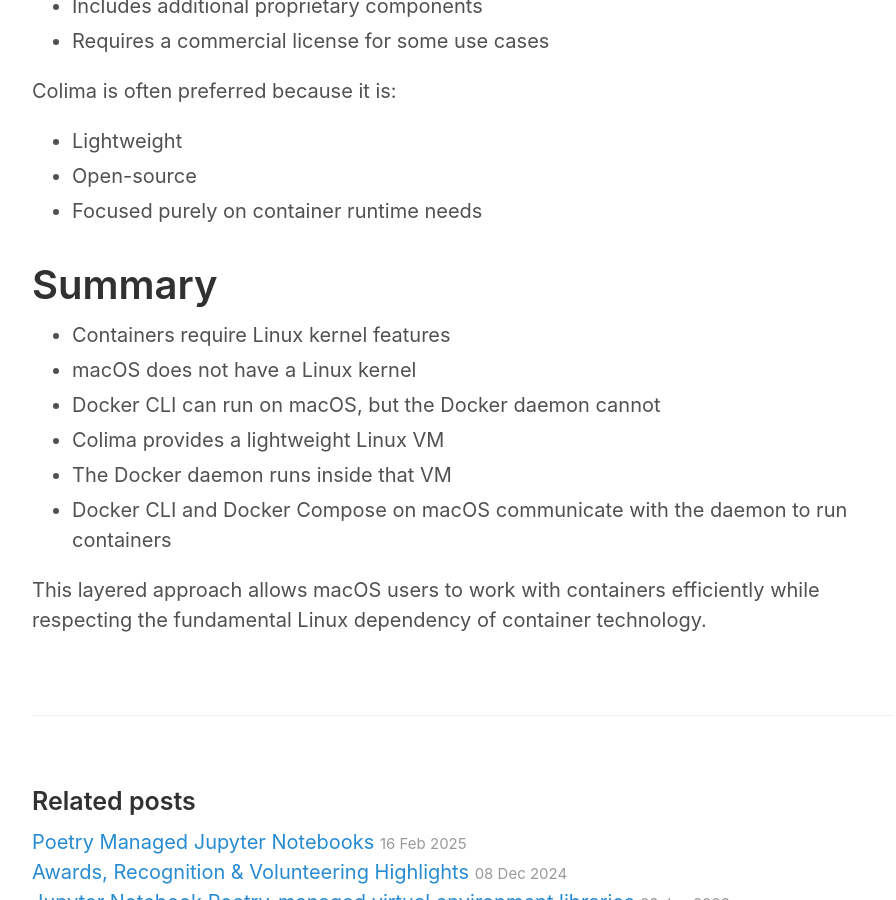
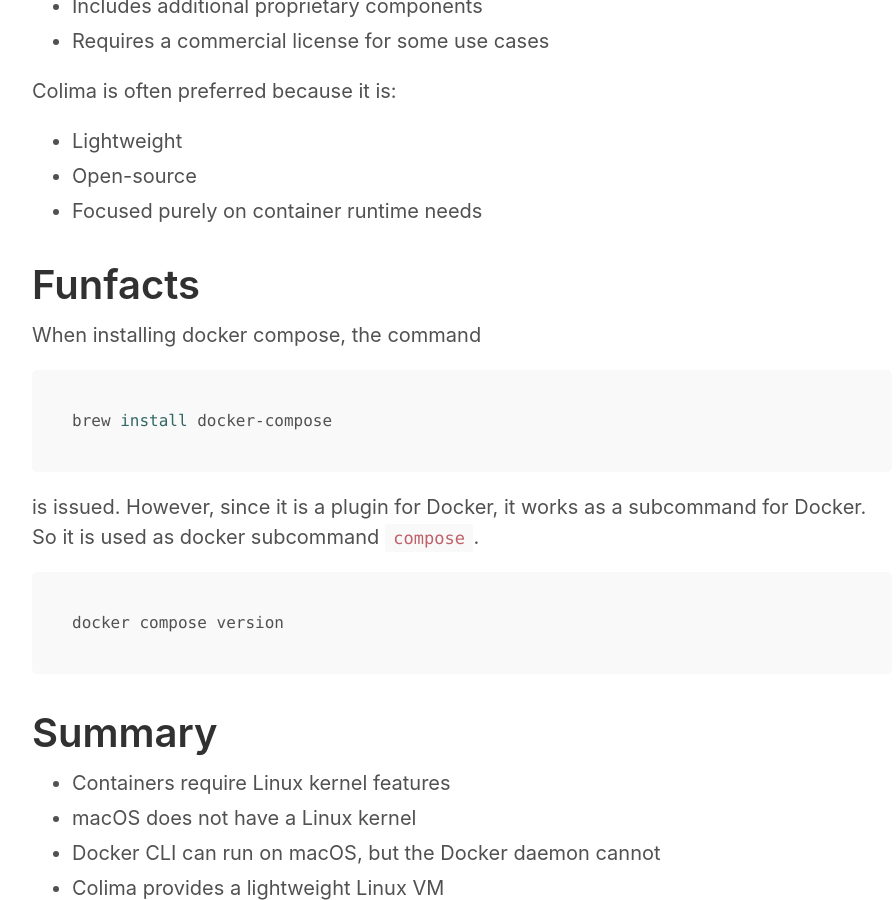
Before and after one commit to kbakande/kbakande.github.io, a Jekyll site: the page built from _posts/2026-01-03-colima-on-macos.md, in a window 1280 px wide and 900 px high, scrolled down 4701 px. Shown: the whole window, without its empty margins (178-1074 px from the left). Built offline with Jekyll 4.4.1, drawn with Linux system fonts in a browser that asks for light colours.

Commit message:
adds colima post

````diff
--- a/_posts/2026-01-03-colima-on-macos.md
+++ b/_posts/2026-01-03-colima-on-macos.md
@@ -130,6 +130,22 @@ Colima is often preferred because it is:
 - Open-source
 - Focused purely on container runtime needs
 
+# Funfacts
+When installing docker compose, the command
+
+```bash
+brew install docker-compose
+```
+is issued. However, since it is a plugin for Docker, it works as a subcommand for Docker. So it is
+used as docker subcommand `compose`.
+
+```bash
+docker compose version
+```
+
+
+
+
 # Summary
 
 - Containers require Linux kernel features
````
